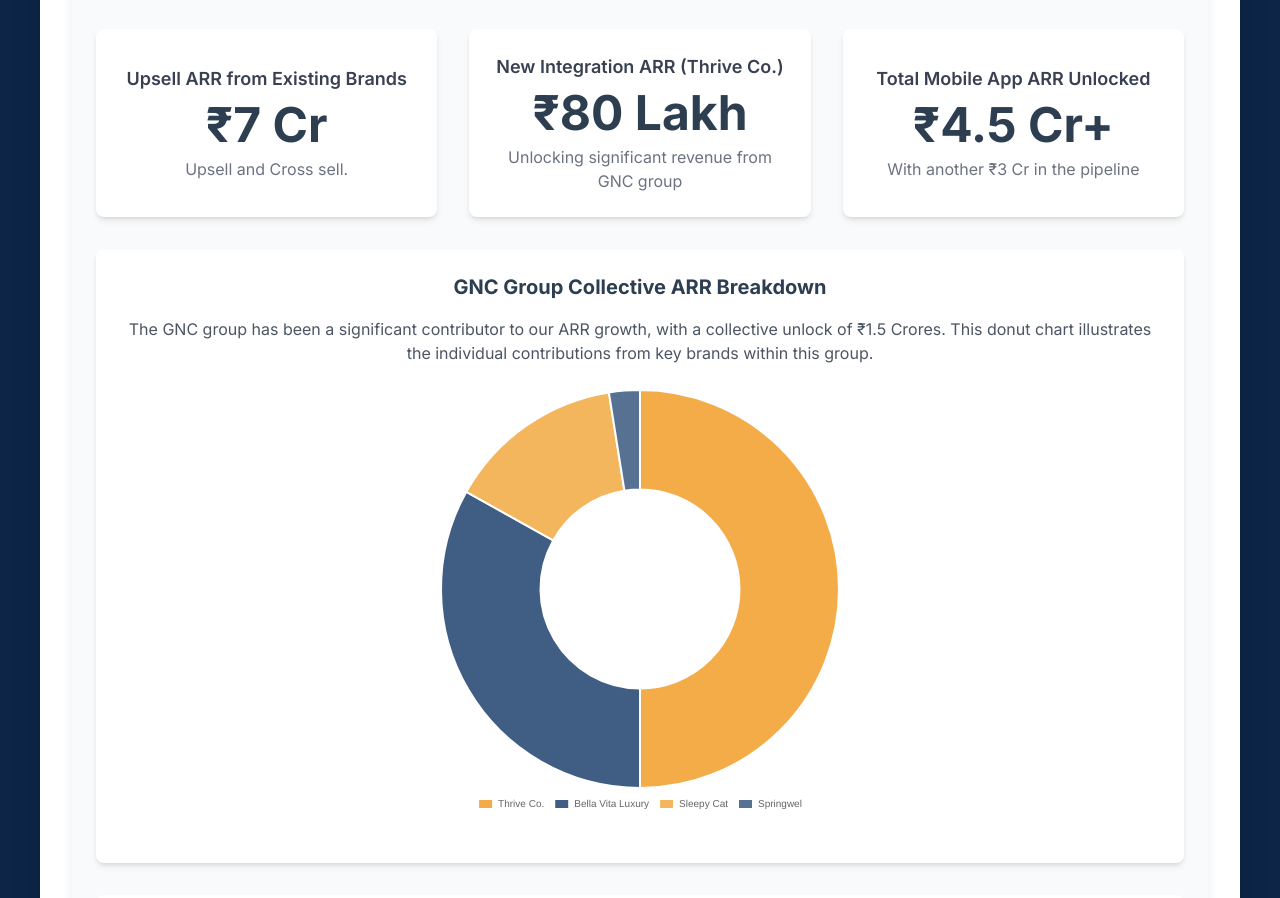
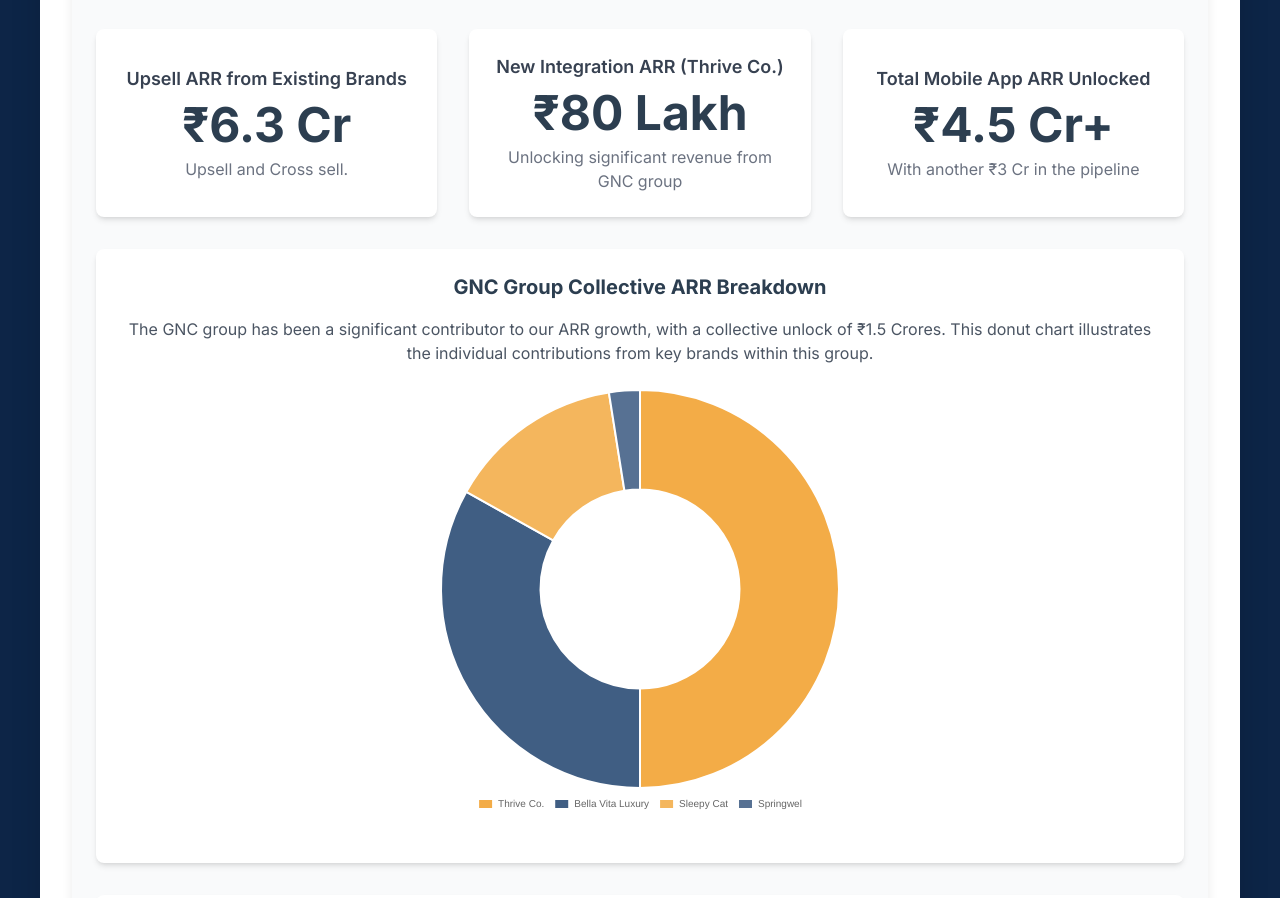
Before and after one commit to Shermangk/shermangk.github.io, a plain HTML site: page index.html in a window 1280 px wide. Shown: the part 1120-2018 px from the top of the page. Drawn offline with nearby package versions, Linux system fonts and the light colour scheme.

Commit message:
Update index.html

```diff
--- a/index.html
+++ b/index.html
@@ -1166,7 +1166,7 @@
                     <section class="grid grid-cols-1 md:grid-cols-2 lg:grid-cols-3 gap-8 mb-8">
                         <div class="bg-white rounded-lg shadow-md p-6 text-center flex flex-col justify-center items-center">
                             <h2 class="text-lg font-semibold text-gray-700 mb-2">Upsell ARR from Existing Brands</h2>
-                            <p class="text-5xl font-bold text-gokwik-primary-orange">₹7 Cr</p>
+                            <p class="text-5xl font-bold text-gokwik-primary-orange">₹6.3 Cr</p>
                             <p class="text-base text-gray-500 mt-2">Upsell and Cross sell.</p>
                         </div>
 
```
